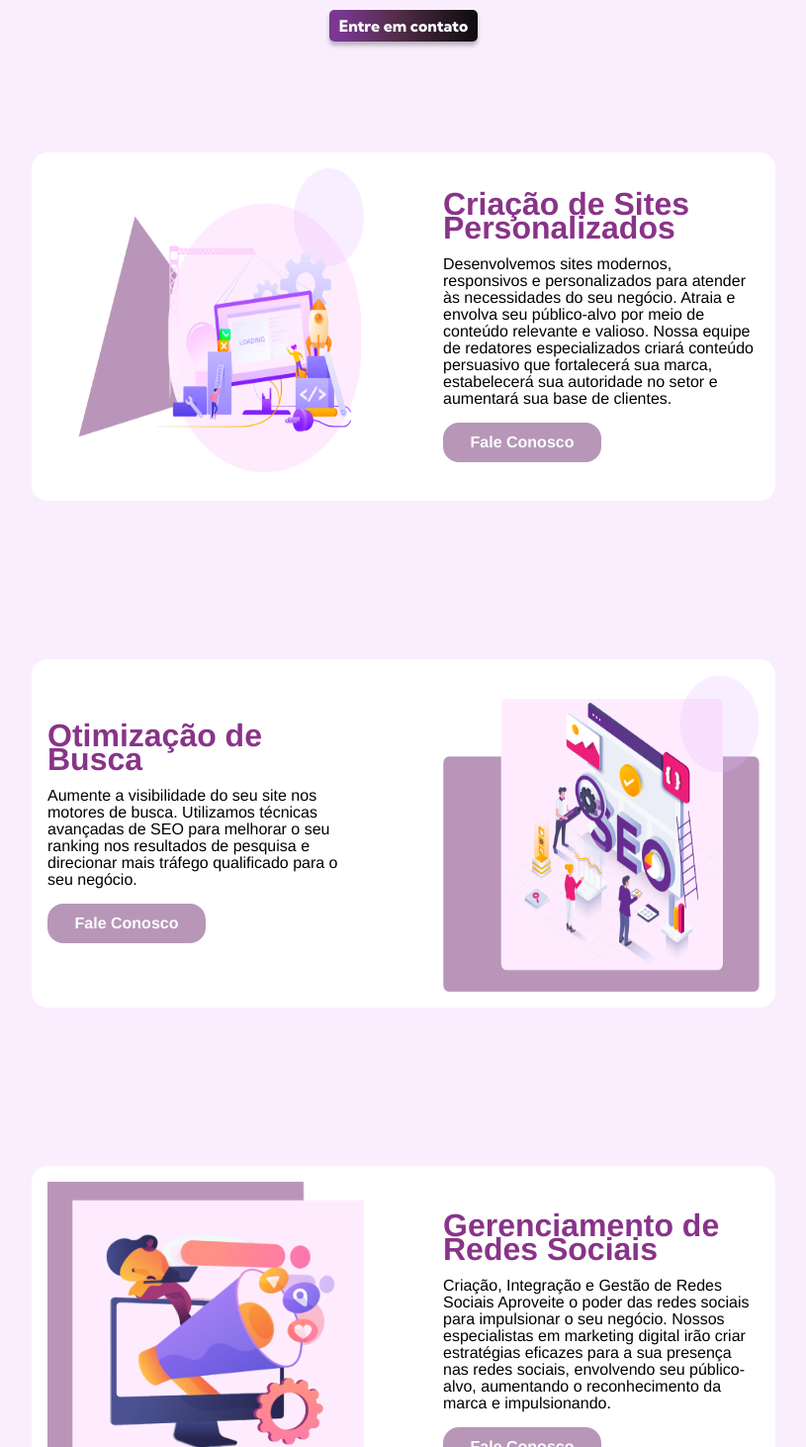
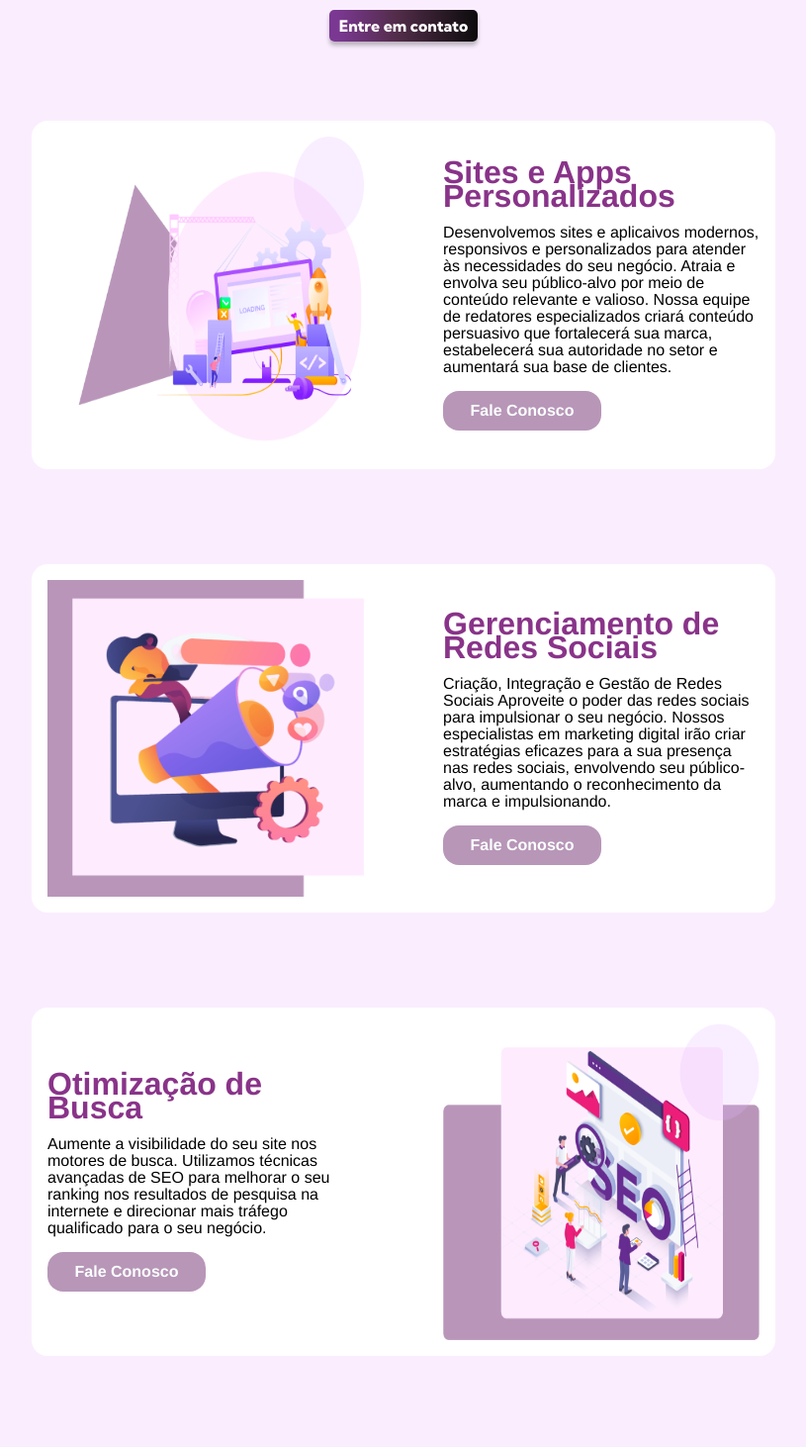
Before and after one commit to PedroNestJp/MeuDigitalAgenciaV2, a React (Create React App) app: page / in a window 1280 px wide. Shown: the part 708-2170 px from the top of the page at 99% size, without its empty margins (232-1047 px from the left). Built offline with nearby package versions, Linux system fonts and the light colour scheme.

Commit message:
anchors links cards header + 3rem margin features

```diff
--- a/src/components/FeatureSection.jsx
+++ b/src/components/FeatureSection.jsx
@@ -22,37 +22,14 @@ const FeaturesSection = () => {
             />
           </div>
           <div className="featureDesc">
-            <h1 className="h-1">Criação de Sites Personalizados</h1>
+            <h1 className="h-1">Sites e Apps Personalizados</h1>
             <p className="h-2">
-              Desenvolvemos sites modernos, responsivos e personalizados para
-              atender às necessidades do seu negócio. Atraia e envolva seu
-              público-alvo por meio de conteúdo relevante e valioso. Nossa
-              equipe de redatores especializados criará conteúdo persuasivo que
-              fortalecerá sua marca, estabelecerá sua autoridade no setor e
-              aumentará sua base de clientes.
-            </p>
-            <Btn />
-          </div>
-        </div>
-      </div>
-
-      <div className="featureContainer" id="seoContainer" data-aos="fade-up">
-        <div className="seoContent">
-          <div className="imgFeature">
-            <img
-              className="featuresImg"
-              id="FeatureImgSeo"
-              alt="SEO img"
-              src="./img/seoImg.png"
-            />
-          </div>
-          <div className="featureDesc">
-            <h1 className="h-1">Otimização de Busca</h1>
-            <p className="h-2">
-              Aumente a visibilidade do seu site nos motores de busca.
-              Utilizamos técnicas avançadas de SEO para melhorar o seu ranking
-              nos resultados de pesquisa e direcionar mais tráfego qualificado
-              para o seu negócio.
+              Desenvolvemos sites e aplicaivos modernos, responsivos e
+              personalizados para atender às necessidades do seu negócio. Atraia
+              e envolva seu público-alvo por meio de conteúdo relevante e
+              valioso. Nossa equipe de redatores especializados criará conteúdo
+              persuasivo que fortalecerá sua marca, estabelecerá sua autoridade
+              no setor e aumentará sua base de clientes.
             </p>
             <Btn />
           </div>
@@ -60,7 +37,7 @@ const FeaturesSection = () => {
       </div>
 
       <div className="featureContainer" id="webDevContainer" data-aos="fade-up">
-        <div className="webDevContent">
+        <div className="webDevContent" id="socialNetwork">
           <div className="imgFeature">
             <img
               className="featuresImg"
@@ -85,7 +62,30 @@ const FeaturesSection = () => {
       </div>
 
       <div className="featureContainer" id="seoContainer" data-aos="fade-up">
-        <div className="seoContent">
+        <div className="seoContent" id="">
+          <div className="imgFeature">
+            <img
+              className="featuresImg"
+              id="FeatureImgSeo"
+              alt="SEO img"
+              src="./img/seoImg.png"
+            />
+          </div>
+          <div className="featureDesc">
+            <h1 className="h-1">Otimização de Busca</h1>
+            <p className="h-2">
+              Aumente a visibilidade do seu site nos motores de busca.
+              Utilizamos técnicas avançadas de SEO para melhorar o seu ranking
+              nos resultados de pesquisa na internete e direcionar mais tráfego
+              qualificado para o seu negócio.
+            </p>
+            <Btn />
+          </div>
+        </div>
+      </div>
+
+      <div className="featureContainer" id="seoContainer" data-aos="fade-up">
+        <div className="seoContent" id="emailMkt">
           <div className="imgFeature">
             <img
               className="featuresImg"
--- a/src/components/Header.jsx
+++ b/src/components/Header.jsx
@@ -43,10 +43,13 @@ export const Header = () => {
         </div>
         <div className="services">
           <div className="cards">
+            <a href="#FeatureImgSeo">
               <div className="card" id="cardSeo">
                 <img className="cardImg" src="./img/seovalue-1.png" alt="seo" />
                 <p className="cardTitle"> Oimização de busca </p>
               </div>
+            </a>
+            <a href="#FeatureImgWebDev">
               <div className="card" id="cardWebDev">
                 <img
                   className="cardImg"
@@ -55,10 +58,21 @@ export const Header = () => {
                 />
                 <p className="cardTitle"> Criação de sites e apps </p>
               </div>
+            </a>
+
+            <a href="#emailMkt">
               <div className="card" id="cardEmMkt">
-              <img className="cardImg" src="./img/email-1.png" alt="" />
+                <img
+                  className="cardImg"
+                  src="./img/email-1.png"
+                  alt=""
+                  title=""
+                />
                 <p className="cardTitle"> Campanha de email marketing</p>
               </div>
+            </a>
+
+            <a href="#socialNetwork">
               <div className="card" id="cardSocialNet">
                 <img
                   className="cardImg"
@@ -67,6 +81,7 @@ export const Header = () => {
                 />
                 <p className="cardTitle"> Gerenciamento de redes sociais</p>
               </div>
+            </a>
           </div>
         </div>
       </div>
--- a/src/styles/FeaturesSection.css
+++ b/src/styles/FeaturesSection.css
@@ -34,7 +34,7 @@
   padding: 1rem;
   border-radius: 1rem;
   align-items: center;
-  margin: 5rem;
+  margin: 3rem;
   justify-content: center;
 }
 .webDevContent {
```
Lines whose indentation alone changed are shown as unchanged.
